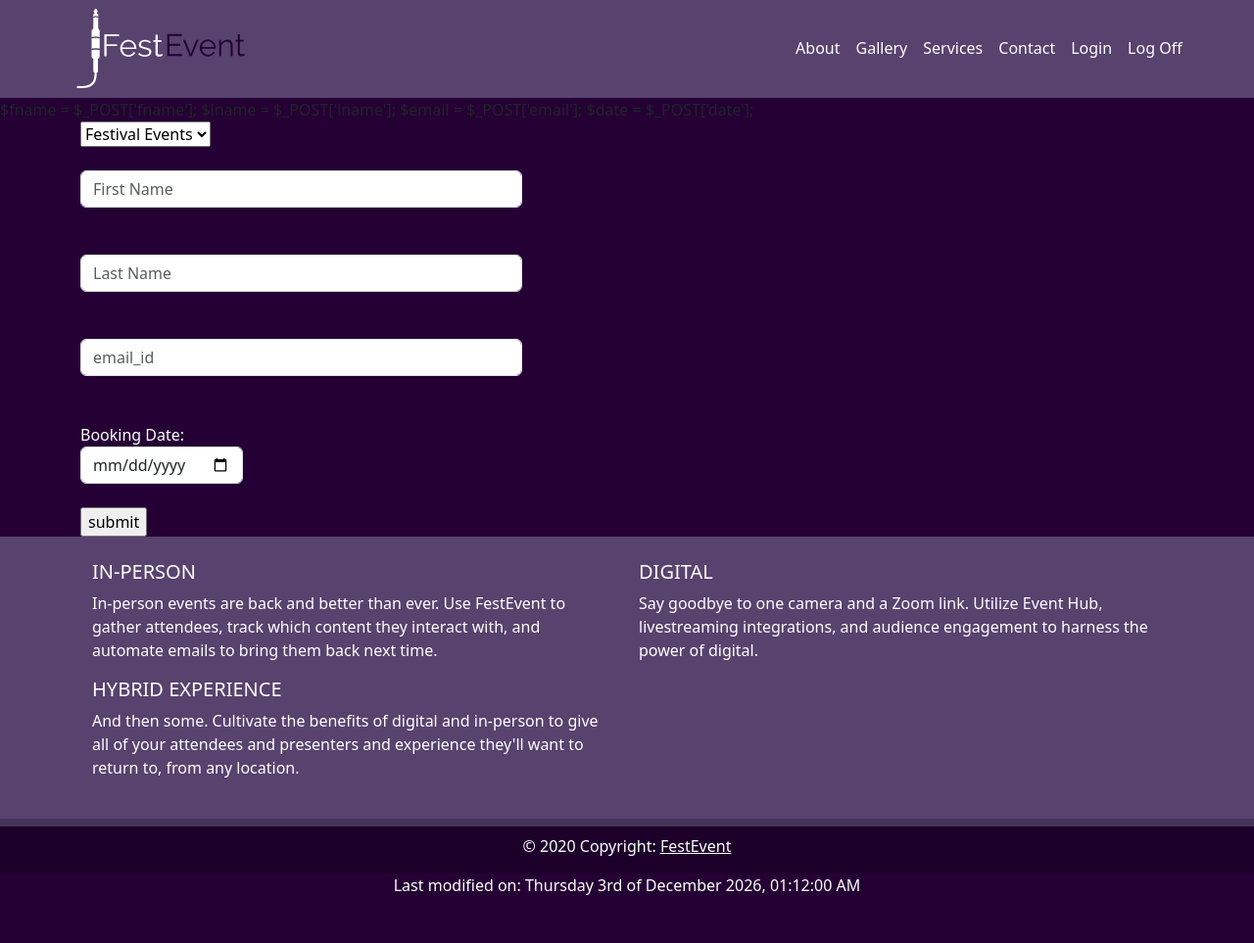
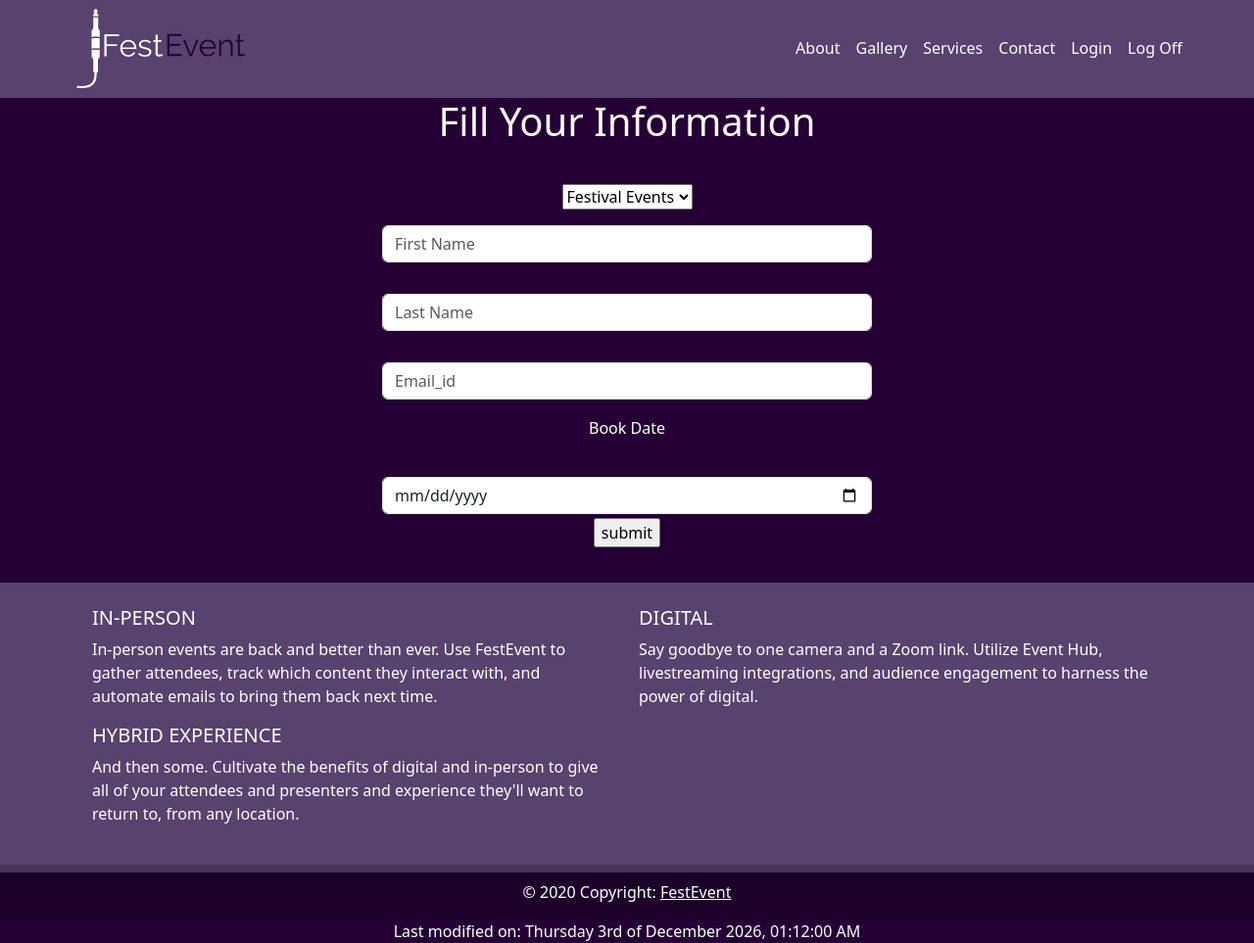
Before and after one commit to cerberus2078/Web-programming-Team-16, a PHP site: page /booking.php in a window 1280 px wide. Shown: the whole page at 98% size. Before the commit the page ends 914 px from the top, so only its background shows below. Run offline with PHP 8.4, Linux system fonts and the light colour scheme.

```diff
--- a/booking.php
+++ b/booking.php
@@ -1,22 +1,41 @@
 <?php include "header.php";
 ?>
 
-$fname = $_POST['fname'];
-$lname = $_POST['lname'];
-$email = $_POST['email'];
-$date = $_POST['date'];
+
 
 <style>
+ .contain{
+    text-align: center;
+    width: 500px;
+    padding-bottom: 20px;
+    margin: 16px auto;
+
+ }
+.userbooking{
+        justify-content: center;
+        align-items: center;
+    }
 
 .block-white{
         color: rgb(255, 255, 255);
       }
 
+    h1{
+        text-align: center;
+        margin-bottom: 40px;
+        color: rgb(255, 255, 255);
+    }
+    h6{
+        text-align: center;
+        margin-bottom: 40px;
+        color: rgb(255, 255, 255);
+    }
     </style>
 
 
+<h1>Fill Your Information</h1>
 
-<div class="container">
+<div class="contain">
 
 <select name="events">
 
@@ -25,31 +44,37 @@ $date = $_POST['date'];
 <option>Musical Events</option>
 
 </select>
-    <div class="row py-4">
-        <div class="col-md-5">
+
+    <div class="row py-3">
+        <div class="col">
             <input type="text" name="fname" required placeholder="First Name" class="form-control">
         </div>
      </div>
-        <div class="row py-4">
-        <div class="col-md-5">
+
+    <div class="row py-3">
+        <div class="col">
             <input type="text" name="lname" required placeholder="Last Name" class="form-control">
         </div>
     </div>
-<div class="row py-4">
-        <div class="col-md-5">
-            <input type="text" name="email" required placeholder="email_id" class="form-control">
+
+    <div class="row py-3">
+        <div class="col">
+            <input type="text" name="email" required placeholder="Email_id" class="form-control">
         </div>
     </div>
 
-    <div class="row py-4">
-        <div class="col-md-2 block-white">
-            Booking Date: <input type="date" name="date" class="form-control"></div>
+    <div class="row py-1">
+        <div class="col">
+            <h6>Book Date</h6>
+            <input type="date" name="date" class="form-control">
+        </div>
     </div>
 
-<div class="col-md-5">
+    <div class="col">
             <input type="submit" value="submit">
     </div>
 </div>
 
 
+
 <?php include "footer.php" ?>
```
Also changed, not shown: db2.php (added, +17 -0 lines). Lines whose indentation alone changed are shown as unchanged.
